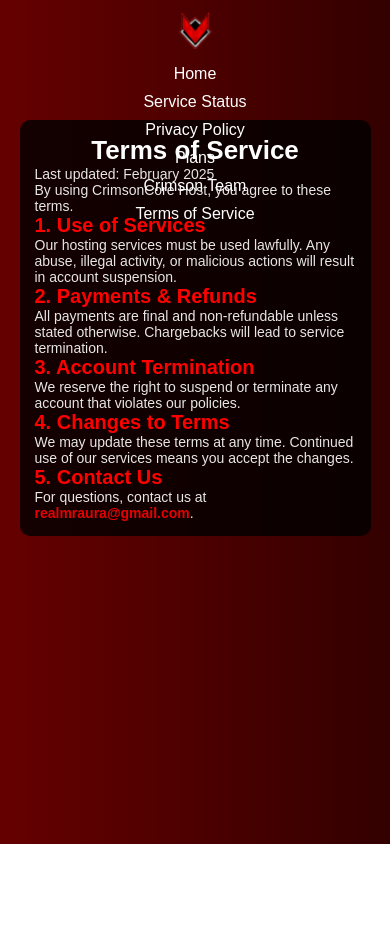
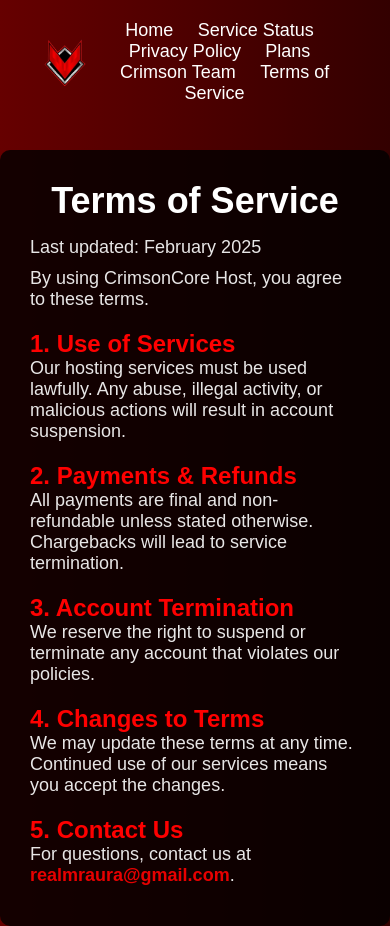
Before and after one commit to YoSklllAura/CrimsonCoreHost, a plain HTML site: page TermsOfService.html in a window 390 px wide. Before the commit the page ends 844 px from the top, so only its background shows below. Drawn offline with Linux system fonts and the light colour scheme.

Commit message:
Update styles.css

```diff
--- a/styles.css
+++ b/styles.css
@@ -26,24 +26,25 @@
     display: flex;
     justify-content: space-between;
     align-items: center;
-    padding: 15px 20px;
+    padding: 20px;
     background: transparent;
     z-index: 1000;
 }
 
 .navbar img {
-    height: 40px;
+    height: 50px;
+    margin-left: 20px;
 }
 
 .nav-buttons {
-    display: flex;
+    margin-right: 20px;
 }
 
 .nav-buttons a {
     text-decoration: none;
     color: white;
-    font-size: 16px;
-    margin: 0 8px;
+    font-size: 18px;
+    margin: 0 10px;
     transition: 0.3s;
 }
 
@@ -53,53 +54,58 @@
 
 /* Status Section */
 .status-container {
-    margin-top: 120px;
-    padding: 20px;
+    margin-top: 150px;
+    text-align: center;
+    padding: 30px;
 }
 
 .status-header {
-    font-size: 28px;
+    font-size: 32px;
     font-weight: bold;
+    margin-bottom: 20px;
 }
 
 .status-line {
-    width: 80%;
-    max-width: 400px;
-    height: 4px;
+    width: 400px;
+    height: 5px;
     background-color: #00ff00;
     margin: 10px auto;
     border-radius: 5px;
 }
 
 .status-text {
-    font-size: 22px;
+    font-size: 24px;
     font-weight: bold;
     color: #00ff00;
-    margin-top: 10px;
+    margin-top: 15px;
 }
 
 /* Privacy Policy & Terms of Service */
 .content-container {
-    max-width: 90%;
-    margin-top: 120px;
+    max-width: 900px;
+    margin-top: 150px;
     background: rgba(0, 0, 0, 0.8);
-    padding: 20px;
+    padding: 30px;
     border-radius: 10px;
     text-align: left;
 }
 
 .content-container h1 {
-    font-size: 30px;
+    font-size: 36px;
+    font-weight: bold;
+    margin-bottom: 15px;
     text-align: center;
 }
 
 .content-container h2 {
-    font-size: 22px;
+    font-size: 24px;
+    margin-top: 20px;
     color: #ff0000;
 }
 
 .content-container p {
-    font-size: 16px;
+    font-size: 18px;
+    margin-bottom: 10px;
     opacity: 0.9;
 }
 
@@ -115,60 +121,16 @@
 
 /* Footer Styling */
 .footer {
-    margin-top: 30px;
-    padding: 15px;
+    margin-top: 50px;
+    padding: 20px;
     width: 100%;
     text-align: center;
     background: rgba(0, 0, 0, 0.8);
+    position: relative;
+    bottom: 0;
 }
 
-/* Responsive Design */
-@media (max-width: 768px) {
-    .navbar {
-        flex-direction: column;
-        align-items: center;
-        padding: 10px;
-    }
-
-    .navbar img {
-        margin-bottom: 10px;
-    }
-
-    .nav-buttons {
-        display: flex;
-        flex-direction: column;
-        align-items: center;
-    }
-
-    .nav-buttons a {
-        margin: 5px 0;
-    }
-
-    .status-header {
-        font-size: 24px;
-    }
-
-    .status-text {
-        font-size: 18px;
-    }
-
-    .content-container {
-        padding: 15px;
-    }
-
-    .content-container h1 {
-        font-size: 26px;
-    }
-
-    .content-container h2 {
-        font-size: 20px;
-    }
-
-    .content-container p {
-        font-size: 14px;
-    }
-
-    .footer p {
-        font-size: 14px;
-    }
+.footer p {
+    font-size: 16px;
+    color: white;
 }
```
